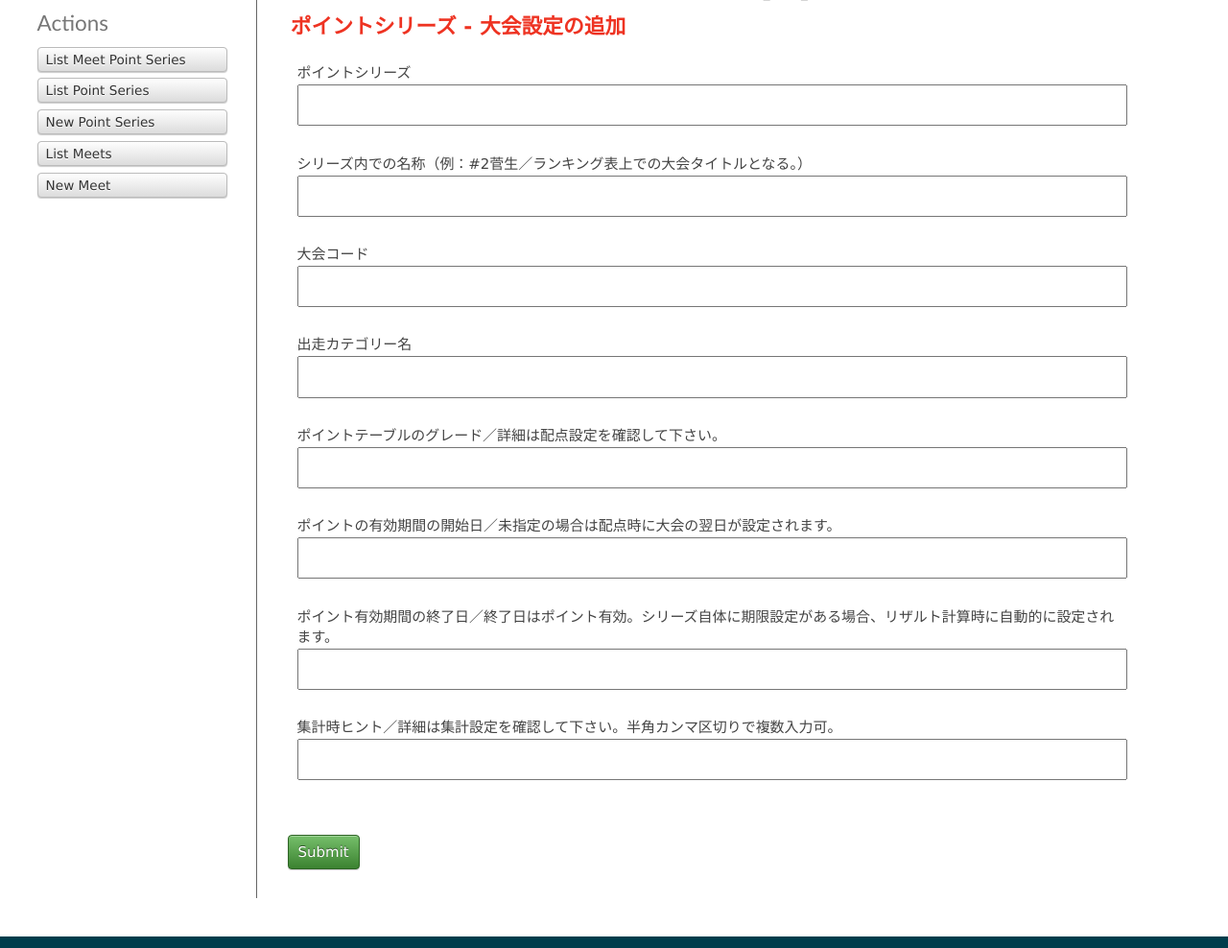
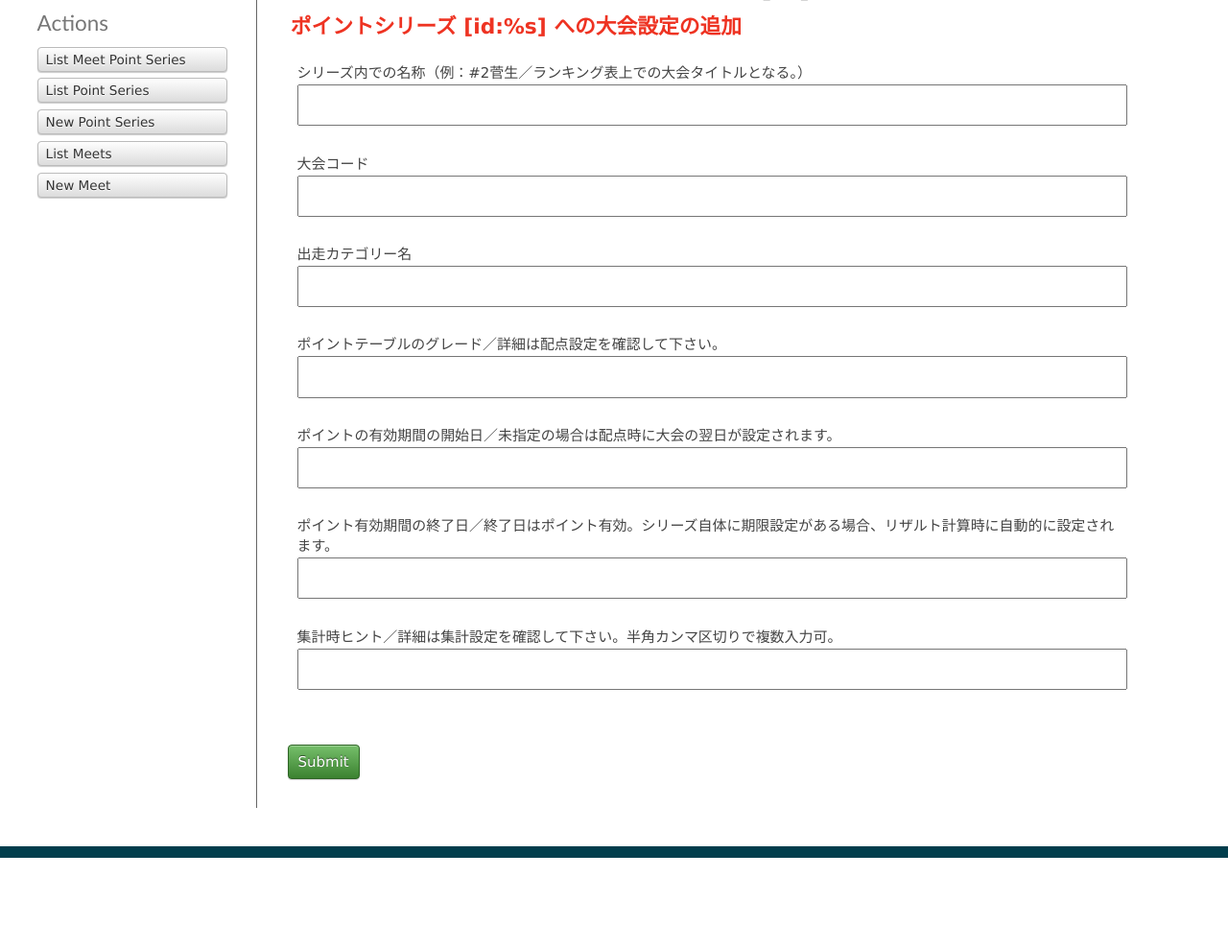
Before and after one commit to cyclox-dev/cyclox2web, a CakePHP app: the page made by app/View/MeetPointSeries/add.ctp in a window 1280 px wide. Shown: the part 185-1173 px from the top of the page at 96% size. After the commit the page ends 1079 px from the top, so only its background shows below. Run offline with PHP 8.4 and a stand-in for CakePHP, Linux system fonts and the light colour scheme; the template is opened without the code that fills it: most values are stand-ins (such as "Sample title", 1, 10 or a date in 2020); form fields are guessed from the names that the template uses; some libraries are stand-ins or nearby versions.

Commit message:
point_series/view から大会設定を追加できるように調整。

```diff
--- a/app/View/MeetPointSeries/add.ctp
+++ b/app/View/MeetPointSeries/add.ctp
@@ -22,9 +22,19 @@
 <div class="meetPointSeries form">
 <?php echo $this->Form->create('MeetPointSeries'); ?>
 	<fieldset>
-		<legend><?php echo __('ポイントシリーズ - 大会設定の追加'); ?></legend>
+		<legend><?php
+			if (isset($psid)) {
+				echo __('ポイントシリーズ [id:%s] への大会設定の追加', $psid);
+			} else {
+				echo __('ポイントシリーズ - 大会設定の追加');
+			}
+		?></legend>
 	<?php
-		echo $this->Form->input('point_series_id', array('label' => 'ポイントシリーズ'));
+		if (isset($psid)) {
+			echo $this->Form->hidden('point_series_id', array('value' => $psid));
+		} else {
+			echo $this->Form->input('point_series_id', array('label' => 'ポイントシリーズ'));
+		}
 		echo $this->Form->input('express_in_series', array('label' => 'シリーズ内での名称（例：#2菅生／ランキング表上での大会タイトルとなる。）'));
 		echo $this->Form->input('meet_code', array('label' => '大会コード'));
 		echo $this->Form->input('entry_category_name', array('label' => '出走カテゴリー名'));
```
Also changed, not shown: app/Controller/MeetPointSeriesController.php (+7 -2 lines), app/View/PointSeries/view.ctp (+6 -6 lines).
